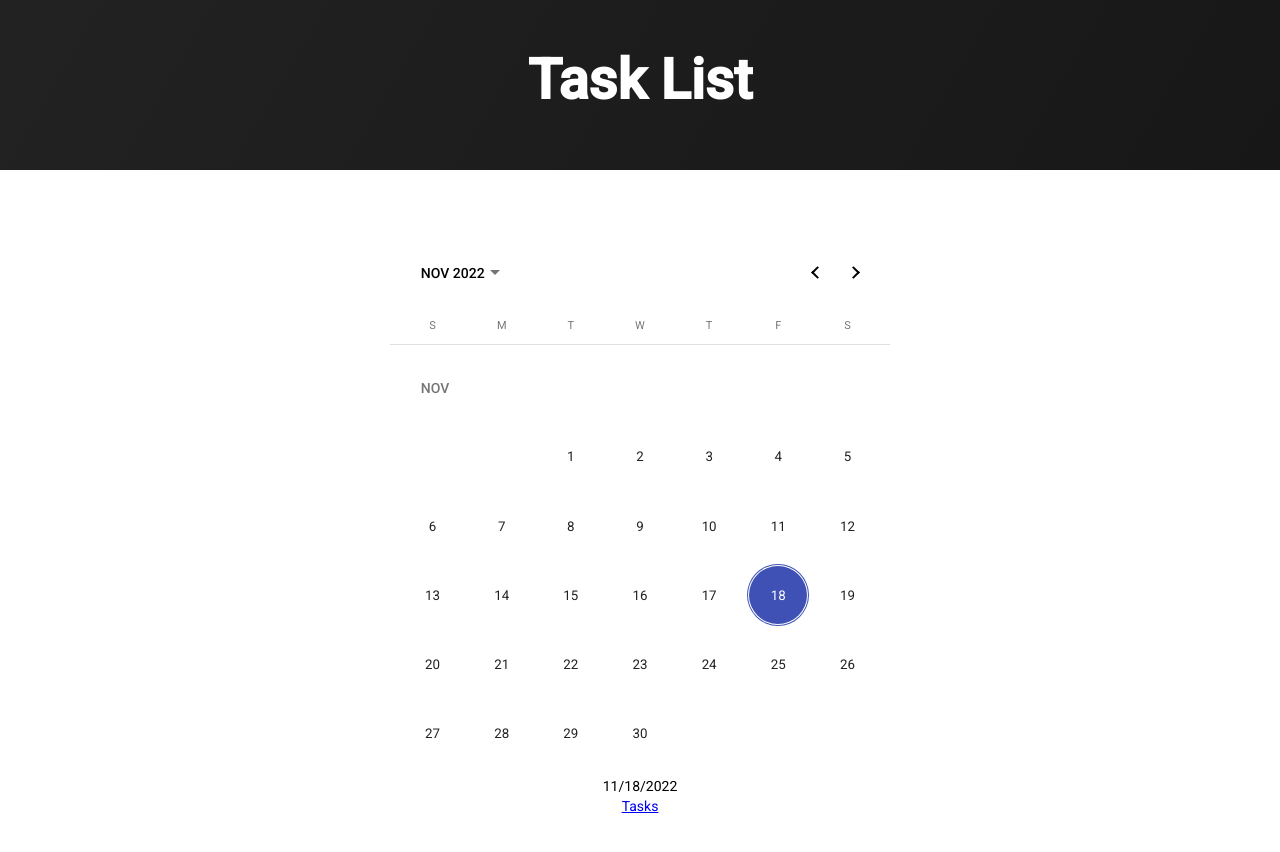
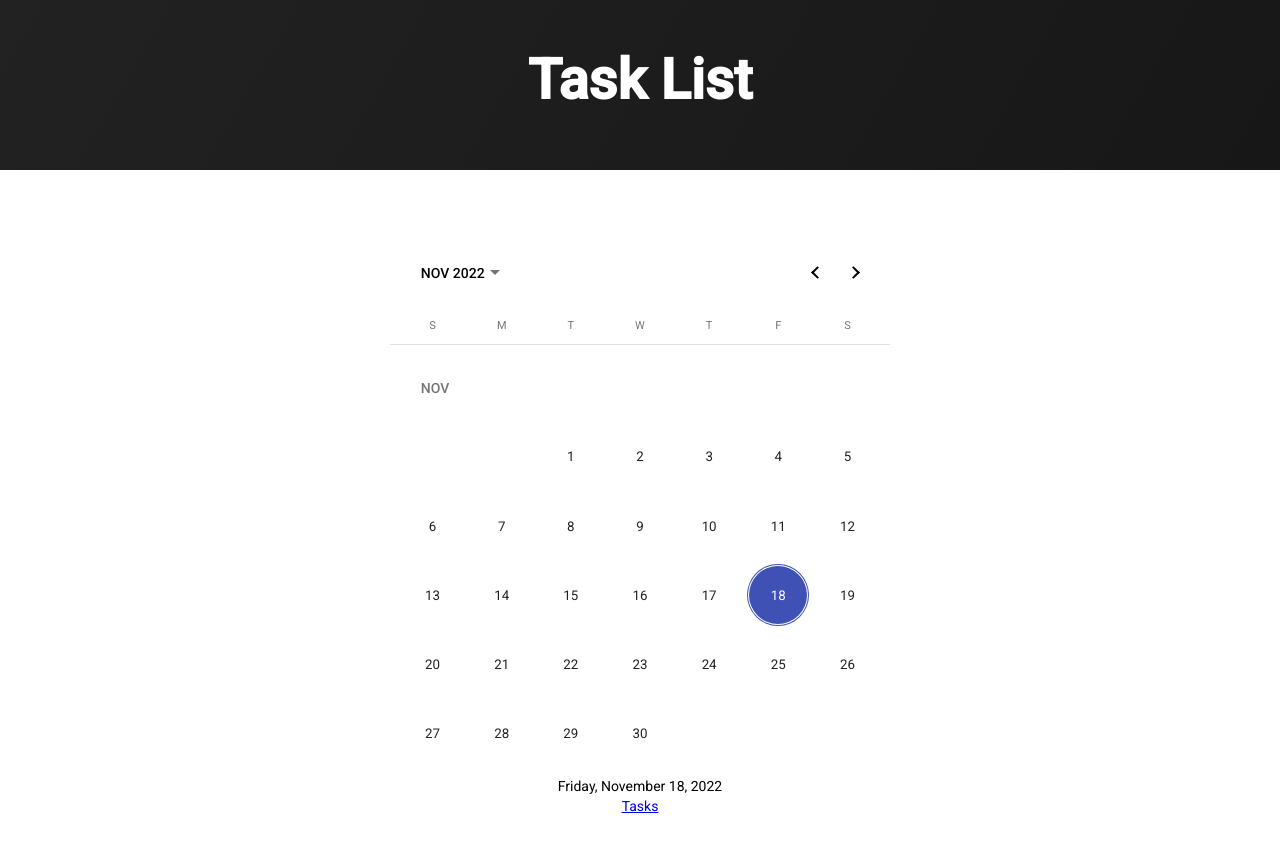
Before and after one commit to SophieMatts/Angular-To-Do-List-, an Angular app: page / in a window 1280 px wide. Shown: the top 852 px of the page. Built offline with nearby package versions, Linux system fonts and the light colour scheme.

Commit message:
Tweaked date on Calendar using pipes

```diff
--- a/src/app/calendar/calendar.component.html
+++ b/src/app/calendar/calendar.component.html
@@ -1,7 +1,7 @@
 <div>
 
   <mat-calendar [(selected)]="selectedDate"></mat-calendar>
-  {{selectedDate.toLocaleDateString()}}
+  {{selectedDate | date : 'fullDate'}}
 
   <a [routerLink]="['/tasks', {date:selectedDate}]">Tasks</a>
 </div>
```
